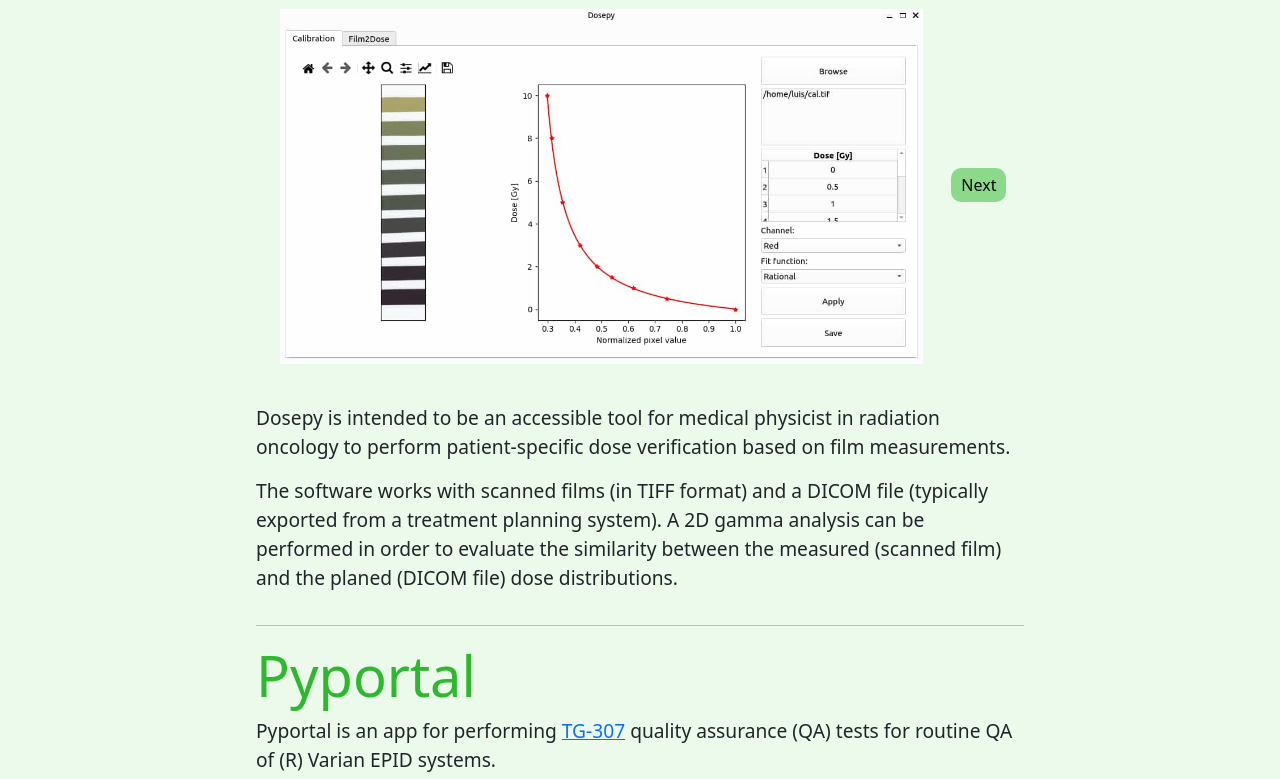
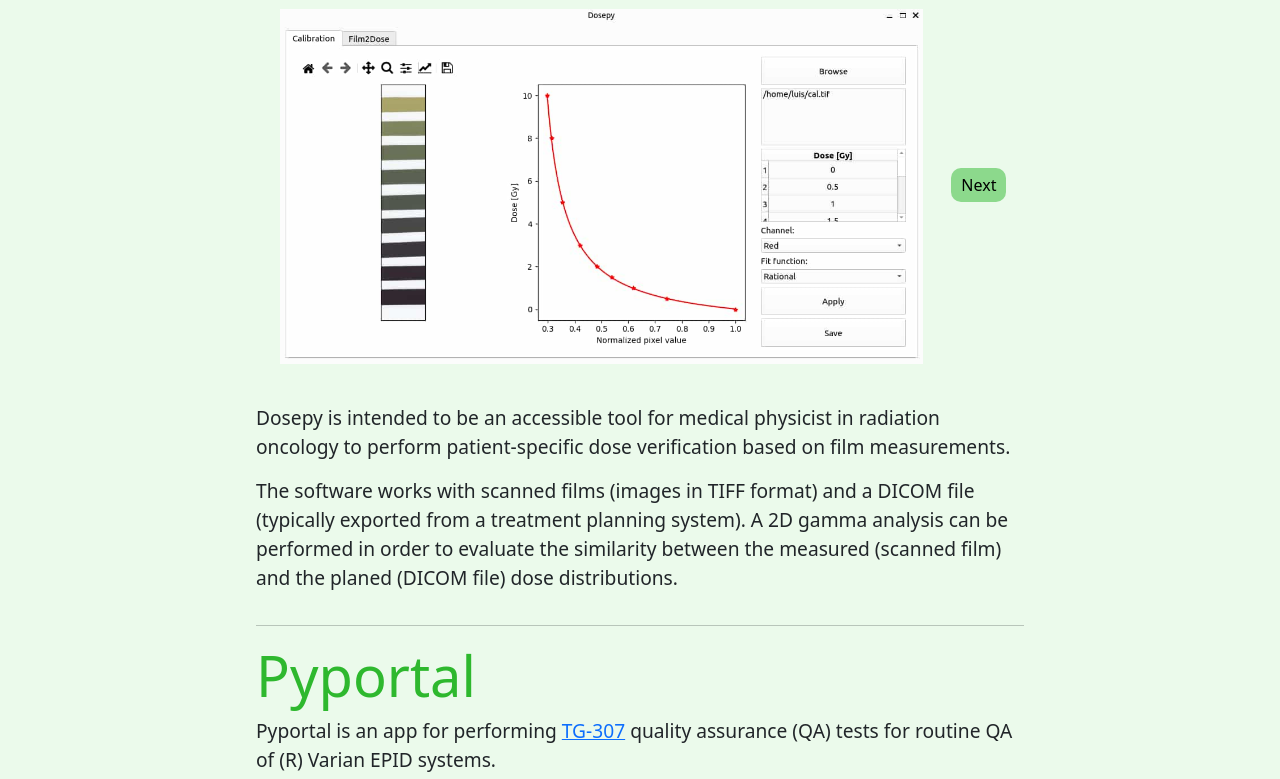
Before and after one commit to LuisOlivaresJ/LuisOlivaresJ.github.io, a plain HTML site: page projects.html in a window 1280 px wide. Shown: the part 263-1042 px from the top of the page. Drawn offline with nearby package versions, Linux system fonts and the light colour scheme.

Commit message:
Update projects.html
tiff images

```diff
--- a/projects.html
+++ b/projects.html
@@ -59,7 +59,7 @@
                         Dosepy is intended to be an accessible tool for medical physicist in radiation oncology to perform patient-specific dose verification based on film measurements.
                     </p>
                     <p>
-                        The software works with scanned films (in TIFF format) and a DICOM file (typically exported from a treatment planning system). A 2D gamma analysis can be performed in order to evaluate the similarity between the measured (scanned film) and the planed (DICOM file) dose distributions.
+                        The software works with scanned films (images in TIFF format) and a DICOM file (typically exported from a treatment planning system). A 2D gamma analysis can be performed in order to evaluate the similarity between the measured (scanned film) and the planed (DICOM file) dose distributions.
                     </p>
                     <hr>
                 </section>
```
